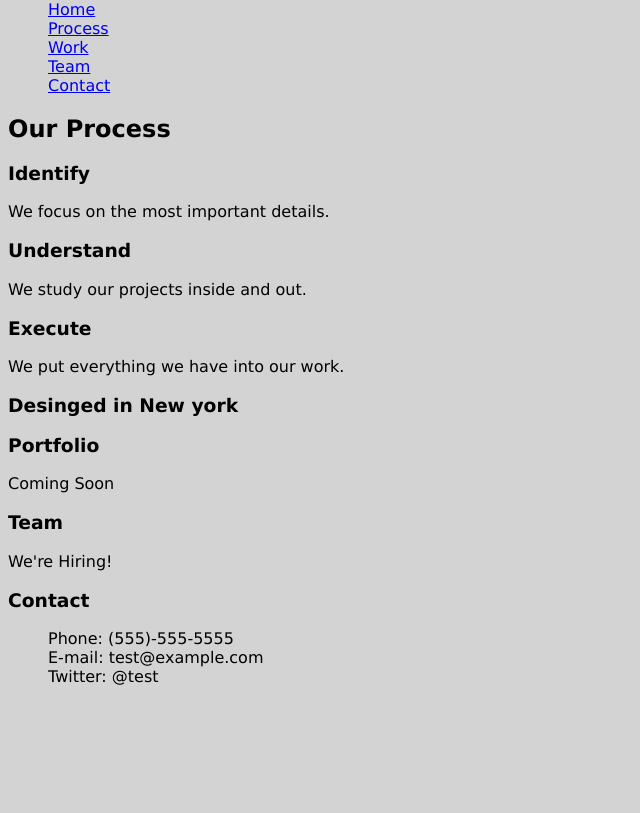
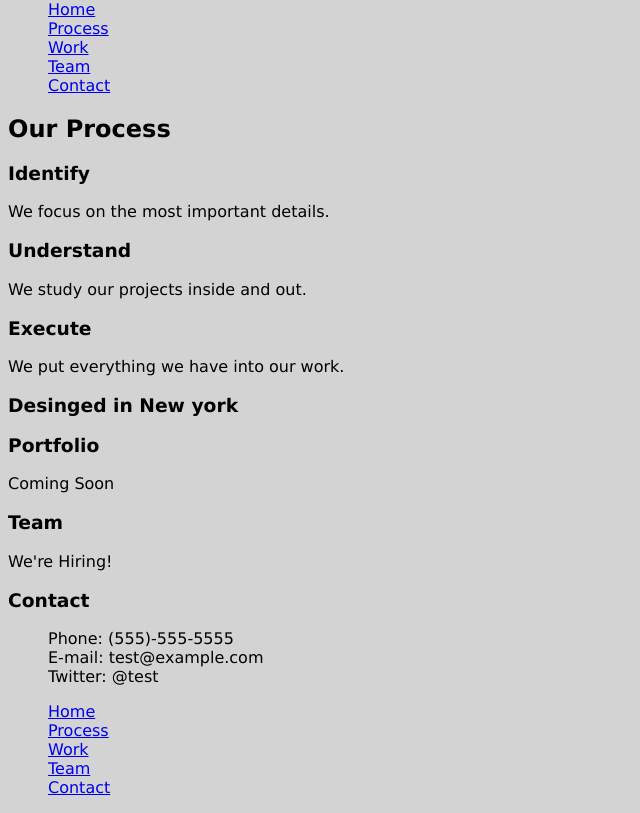
Before and after one commit to NoxKnock/broadway, a plain HTML site: page index.html in a window 1280 px wide. Shown: the part 81-894 px from the top of the page, without its empty margins (0-640 px from the left). Before the commit the page ends 800 px from the top, so only its background shows below. Drawn offline with Linux system fonts and the light colour scheme.

Commit message:
adding more html

```diff
--- a/index.html
+++ b/index.html
@@ -36,5 +36,12 @@
     <li>E-mail: test@example.com</li>
     <li>Twitter: @test</li>
   </ul>
+  <ul>
+    <li class="bottom"><a href="default.asp">Home</a></li>
+    <li class="bottom"><a href="process.asp">Process</a></li>
+    <li class="bottom"><a href="work.asp">Work</a></li>
+    <li class="bottom"><a href="team.asp">Team</a></li>
+    <li class="bottom"><a href="contact.asp">Contact</a></li>
+  </ul>
   </body>
 </html>
```
